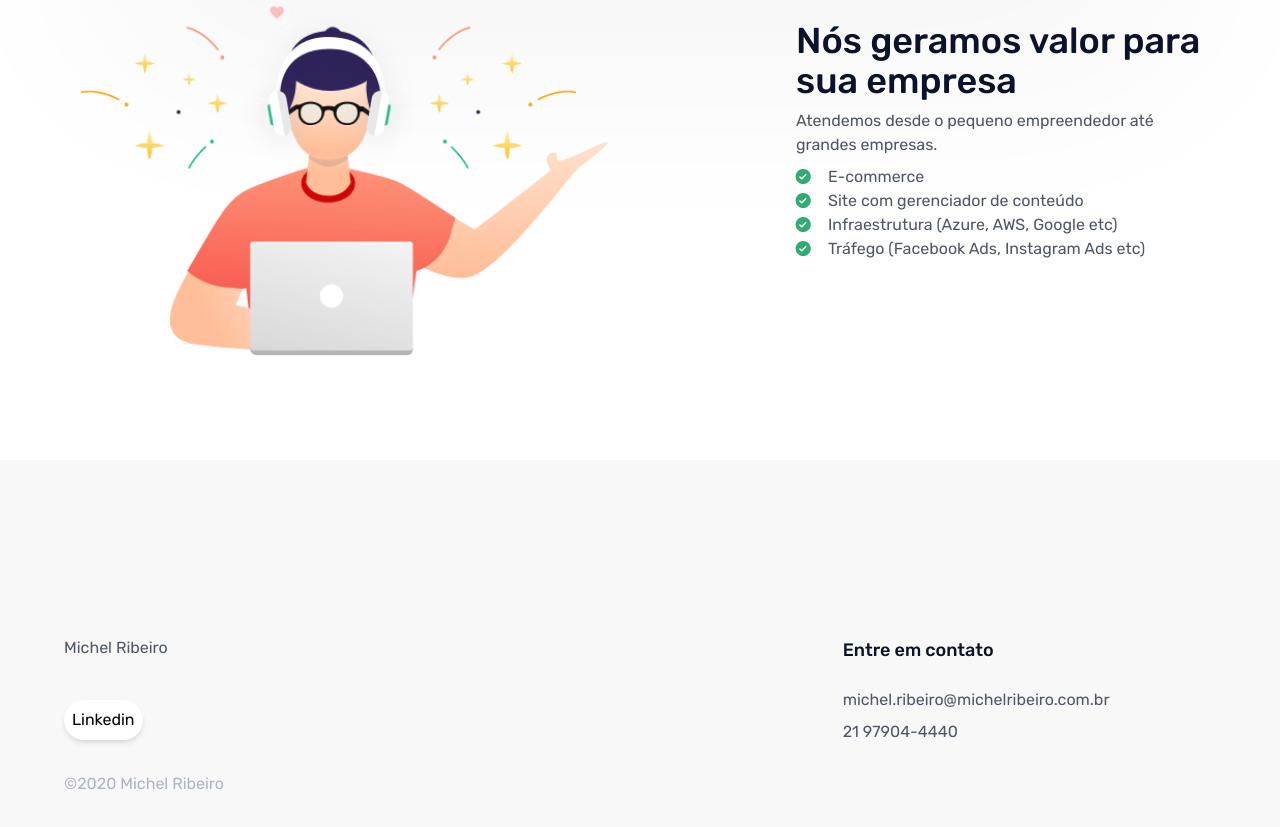
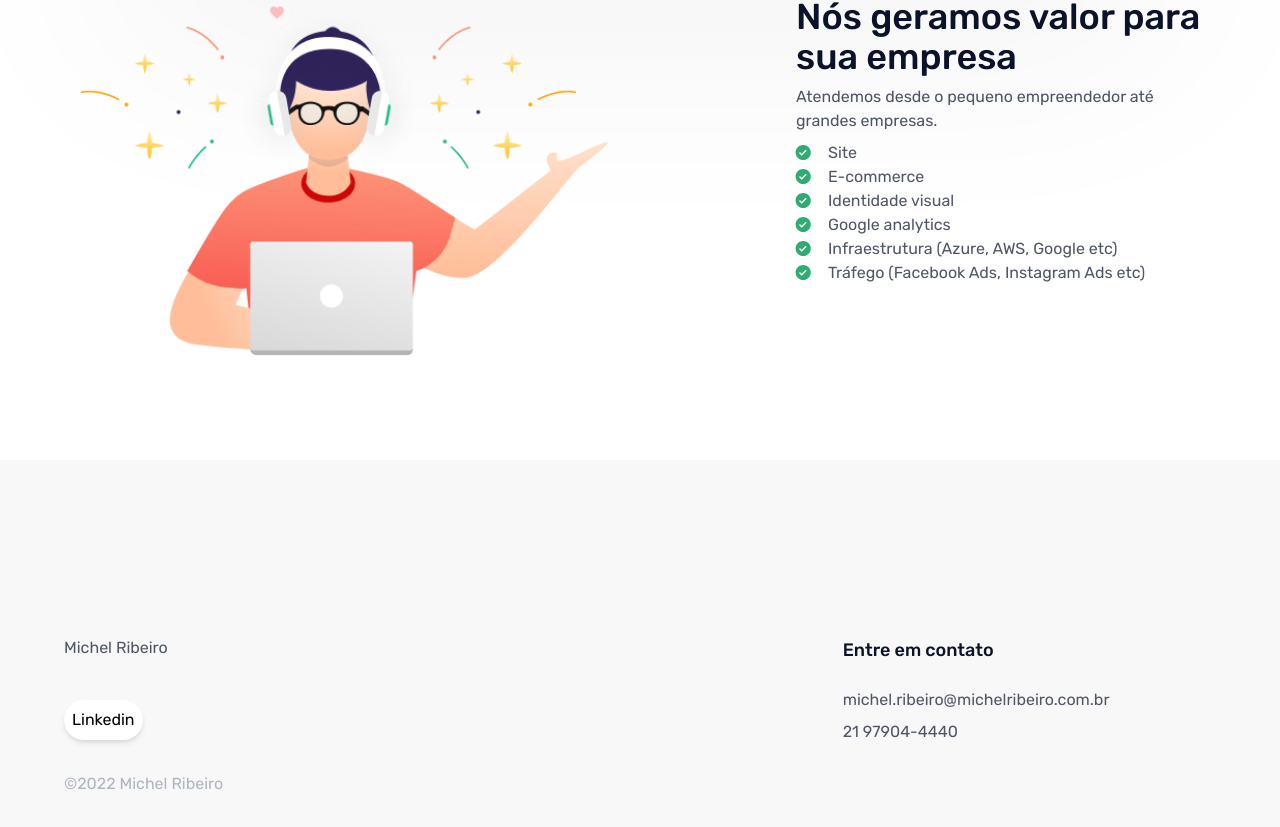
Before and after one commit to michelribeiro/michel-next-app, a Next.js app: page / in a window 1280 px wide. Shown: the part 753-1580 px from the top of the page. Built offline with nearby package versions, Linux system fonts and the light colour scheme.

Commit message:
ajsute texto

```diff
--- a/components/Feature.js
+++ b/components/Feature.js
@@ -28,9 +28,13 @@ const Feature = () => {
             Atendemos desde o pequeno empreendedor até grandes empresas.
           </p>
           <ul className='text-black-500 self-start list-inside ml-8'>
+            <li className='relative circle-check custom-list'>Site</li>
             <li className='relative circle-check custom-list'>E-commerce</li>
             <li className='relative circle-check custom-list'>
-              Site com gerenciador de conteúdo
+              Identidade visual
+            </li>
+            <li className='relative circle-check custom-list'>
+              Google analytics
             </li>
             <li className='relative circle-check custom-list'>
               Infraestrutura (Azure, AWS, Google etc)
--- a/components/Layout/Footer.js
+++ b/components/Layout/Footer.js
@@ -15,7 +15,7 @@ const Footer = () => {
               </Link>
             </div>
           </div>
-          <p className='text-gray-400'>©2020 Michel Ribeiro</p>
+          <p className='text-gray-400'>©2022 Michel Ribeiro</p>
         </div>
 
         <div className='row-span-2 sm:col-span-2 sm:col-start-9 sm:col-end-11 flex flex-col'>
```
